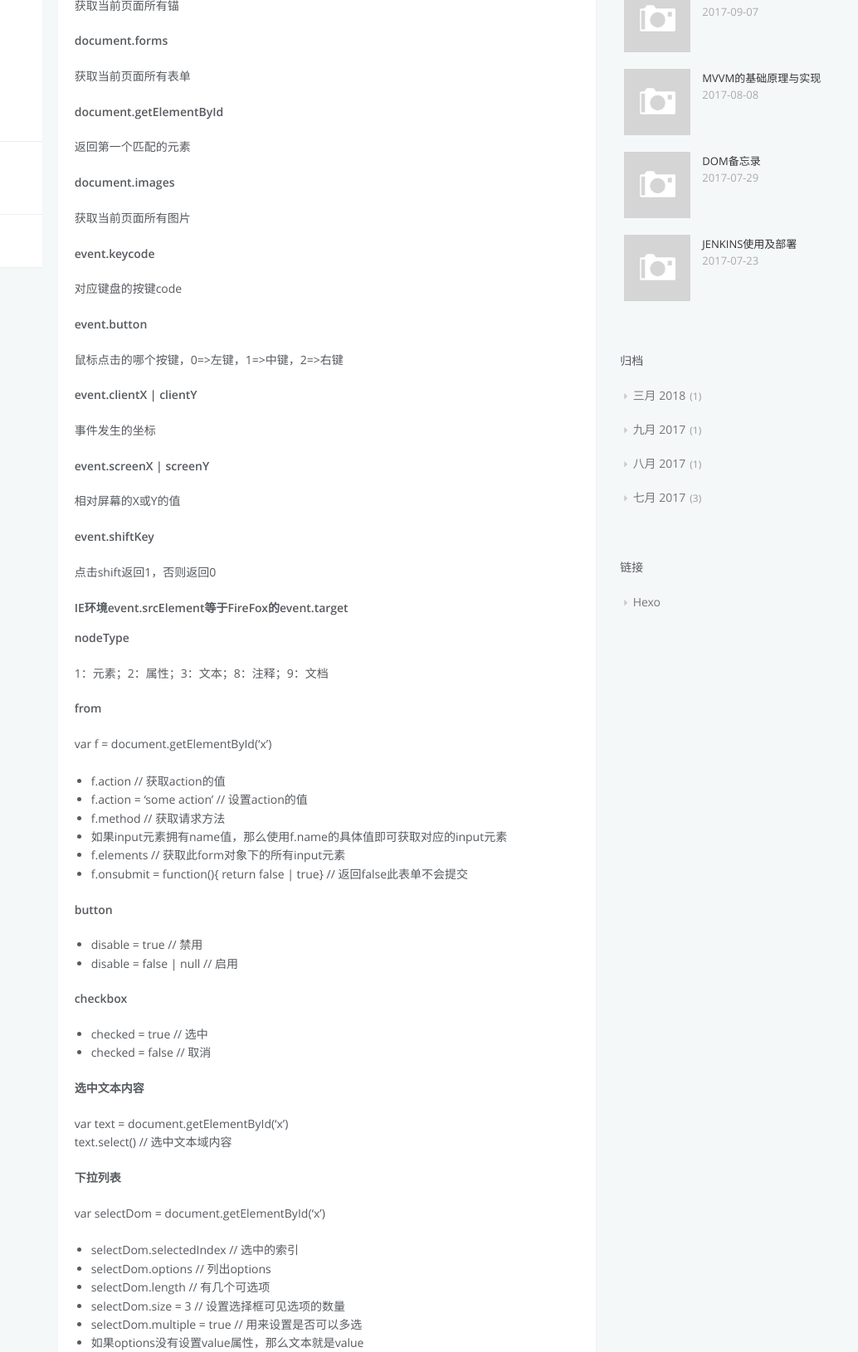
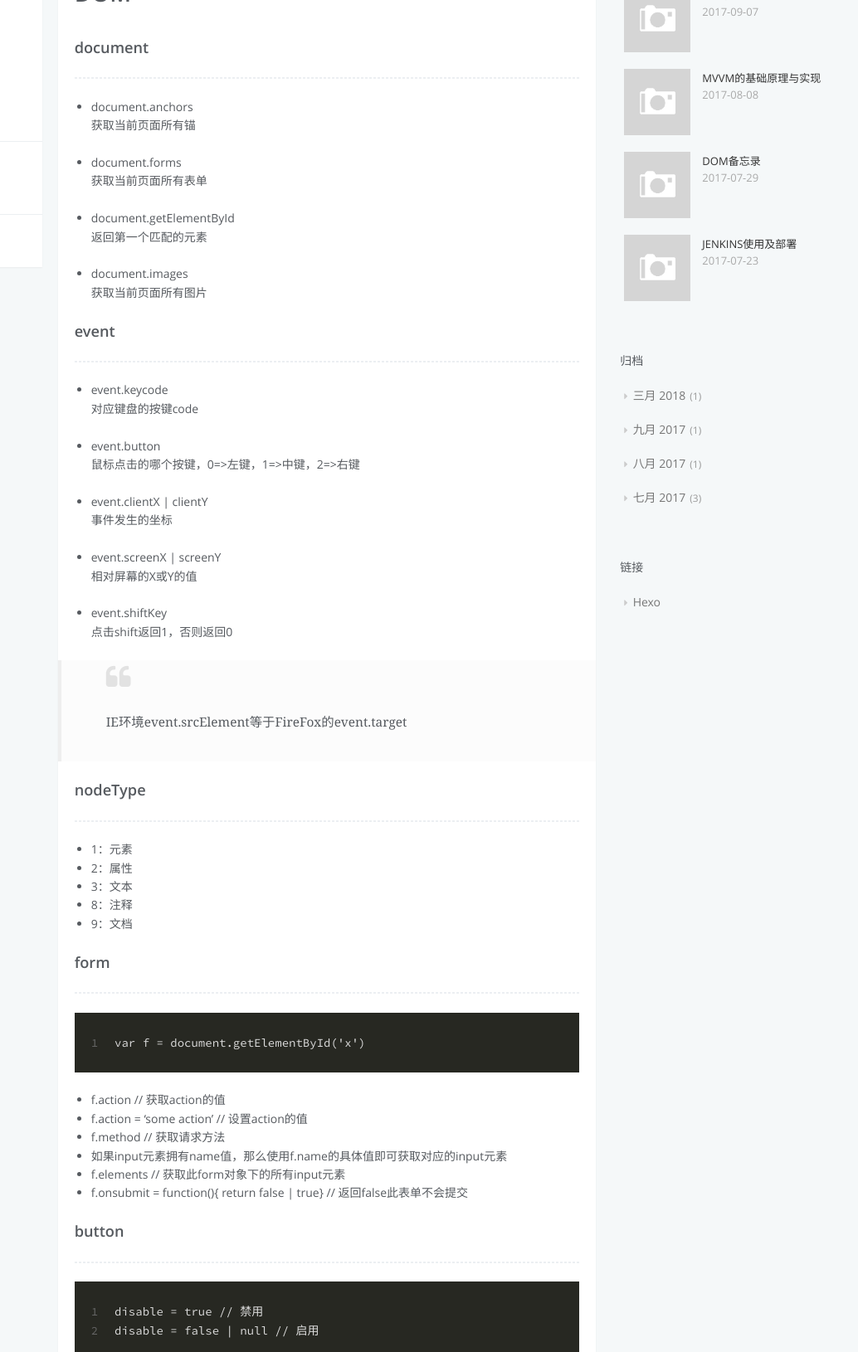
Before and after one commit to llb421270473/MyBlog, a plain HTML site: page 2017/07/29/DOM备忘录/index.html in a window 1280 px wide. Shown: the part 260-1890 px from the top of the page at 83% size, 246-1280 px from the left. Drawn offline with Linux system fonts and the light colour scheme.

Commit message:
Site updated: 2018-08-10 10:15:16

```diff
--- a/2017/07/29/DOM备忘录/index.html
+++ b/2017/07/29/DOM备忘录/index.html
@@ -5,16 +5,16 @@
 
     <title>DOM备忘录 | CalvinLee</title>
     <meta name="viewport" content="width=device-width, initial-scale=1, maximum-scale=1" />
-    <meta name="description" content="document.anchors获取当前页面所有锚 document.forms获取当前页面所有表单 document.getElementById返回第一个匹配的元素 document.images获取当前页面所有图片 event.keycode对应键盘的按键code event.button鼠标点击的哪个按键，0=&amp;gt;左键，1=&amp;gt;中键，2=&amp;gt;右键 event.clientX |">
+    <meta name="description" content="DOMdocument  document.anchors获取当前页面所有锚  document.forms获取当前页面所有表单  document.getElementById返回第一个匹配的元素  document.images获取当前页面所有图片   event  event.keycode对应键盘的按键code  event.button鼠标点击的哪个按键，0=&amp;gt;左键，1=&amp;gt;中">
 <meta property="og:type" content="article">
 <meta property="og:title" content="DOM备忘录">
 <meta property="og:url" content="http://coderdog.duapp.com/2017/07/29/DOM备忘录/index.html">
 <meta property="og:site_name" content="CalvinLee">
-<meta property="og:description" content="document.anchors获取当前页面所有锚 document.forms获取当前页面所有表单 document.getElementById返回第一个匹配的元素 document.images获取当前页面所有图片 event.keycode对应键盘的按键code event.button鼠标点击的哪个按键，0=&amp;gt;左键，1=&amp;gt;中键，2=&amp;gt;右键 event.clientX |">
-<meta property="og:updated_time" content="2017-07-30T15:46:50.000Z">
+<meta property="og:description" content="DOMdocument  document.anchors获取当前页面所有锚  document.forms获取当前页面所有表单  document.getElementById返回第一个匹配的元素  document.images获取当前页面所有图片   event  event.keycode对应键盘的按键code  event.button鼠标点击的哪个按键，0=&amp;gt;左键，1=&amp;gt;中">
+<meta property="og:updated_time" content="2018-08-10T02:08:37.000Z">
 <meta name="twitter:card" content="summary">
 <meta name="twitter:title" content="DOM备忘录">
-<meta name="twitter:description" content="document.anchors获取当前页面所有锚 document.forms获取当前页面所有表单 document.getElementById返回第一个匹配的元素 document.images获取当前页面所有图片 event.keycode对应键盘的按键code event.button鼠标点击的哪个按键，0=&amp;gt;左键，1=&amp;gt;中键，2=&amp;gt;右键 event.clientX |">
+<meta name="twitter:description" content="DOMdocument  document.anchors获取当前页面所有锚  document.forms获取当前页面所有表单  document.getElementById返回第一个匹配的元素  document.images获取当前页面所有图片   event  event.keycode对应键盘的按键code  event.button鼠标点击的哪个按键，0=&amp;gt;左键，1=&amp;gt;中">
 
 
 
@@ -221,17 +221,43 @@ var _hmt = _hmt || [];
         <div class="article-entry" itemprop="articleBody">
 
 
-            <h5 id="document-anchors"><a href="#document-anchors" class="headerlink" title="document.anchors"></a>document.anchors</h5><p>获取当前页面所有锚</p>
-<h5 id="document-forms"><a href="#document-forms" class="headerlink" title="document.forms"></a>document.forms</h5><p>获取当前页面所有表单</p>
-<h5 id="document-getElementById"><a href="#document-getElementById" class="headerlink" title="document.getElementById"></a>document.getElementById</h5><p>返回第一个匹配的元素</p>
-<h5 id="document-images"><a href="#document-images" class="headerlink" title="document.images"></a>document.images</h5><p>获取当前页面所有图片</p>
-<h5 id="event-keycode"><a href="#event-keycode" class="headerlink" title="event.keycode"></a>event.keycode</h5><p>对应键盘的按键code</p>
-<h5 id="event-button"><a href="#event-button" class="headerlink" title="event.button"></a>event.button</h5><p>鼠标点击的哪个按键，0=&gt;左键，1=&gt;中键，2=&gt;右键</p>
-<h5 id="event-clientX-clientY"><a href="#event-clientX-clientY" class="headerlink" title="event.clientX | clientY"></a>event.clientX | clientY</h5><p>事件发生的坐标</p>
-<h5 id="event-screenX-screenY"><a href="#event-screenX-screenY" class="headerlink" title="event.screenX | screenY"></a>event.screenX | screenY</h5><p>相对屏幕的X或Y的值</p>
-<h5 id="event-shiftKey"><a href="#event-shiftKey" class="headerlink" title="event.shiftKey"></a>event.shiftKey</h5><p>点击shift返回1，否则返回0</p>
-<h5 id="IE环境event-srcElement等于FireFox的event-target"><a href="#IE环境event-srcElement等于FireFox的event-target" class="headerlink" title="IE环境event.srcElement等于FireFox的event.target"></a>IE环境event.srcElement等于FireFox的event.target</h5><h5 id="nodeType"><a href="#nodeType" class="headerlink" title="nodeType"></a>nodeType</h5><p>1：元素；2：属性；3：文本；8：注释；9：文档</p>
-<h5 id="from"><a href="#from" class="headerlink" title="from"></a>from</h5><p>var f = document.getElementById(‘x’)</p>
+            <h1 id="DOM"><a href="#DOM" class="headerlink" title="DOM"></a>DOM</h1><h3 id="document"><a href="#document" class="headerlink" title="document"></a>document</h3><hr>
+<ul>
+<li><p>document.anchors<br>获取当前页面所有锚</p>
+</li>
+<li><p>document.forms<br>获取当前页面所有表单</p>
+</li>
+<li><p>document.getElementById<br>返回第一个匹配的元素</p>
+</li>
+<li><p>document.images<br>获取当前页面所有图片</p>
+</li>
+</ul>
+<h3 id="event"><a href="#event" class="headerlink" title="event"></a>event</h3><hr>
+<ul>
+<li><p>event.keycode<br>对应键盘的按键code</p>
+</li>
+<li><p>event.button<br>鼠标点击的哪个按键，0=&gt;左键，1=&gt;中键，2=&gt;右键</p>
+</li>
+<li><p>event.clientX | clientY<br>事件发生的坐标</p>
+</li>
+<li><p>event.screenX | screenY<br>相对屏幕的X或Y的值</p>
+</li>
+<li><p>event.shiftKey<br>点击shift返回1，否则返回0</p>
+</li>
+</ul>
+<blockquote>
+<p>IE环境event.srcElement等于FireFox的event.target</p>
+</blockquote>
+<h3 id="nodeType"><a href="#nodeType" class="headerlink" title="nodeType"></a>nodeType</h3><hr>
+<ul>
+<li>1：元素</li>
+<li>2：属性</li>
+<li>3：文本</li>
+<li>8：注释</li>
+<li>9：文档</li>
+</ul>
+<h3 id="form"><a href="#form" class="headerlink" title="form"></a>form</h3><hr>
+<figure class="highlight plain"><table><tr><td class="gutter"><pre><div class="line">1</div></pre></td><td class="code"><pre><div class="line">var f = document.getElementById(&apos;x&apos;)</div></pre></td></tr></table></figure>
 <ul>
 <li>f.action // 获取action的值</li>
 <li>f.action = ‘some action’ // 设置action的值</li>
@@ -240,16 +266,14 @@ var _hmt = _hmt || [];
 <li>f.elements // 获取此form对象下的所有input元素</li>
 <li>f.onsubmit = function(){ return false | true} // 返回false此表单不会提交</li>
 </ul>
-<h5 id="button"><a href="#button" class="headerlink" title="button"></a>button</h5><ul>
-<li>disable = true // 禁用</li>
-<li>disable = false | null // 启用</li>
-</ul>
-<h5 id="checkbox"><a href="#checkbox" class="headerlink" title="checkbox"></a>checkbox</h5><ul>
-<li>checked = true // 选中</li>
-<li>checked = false // 取消</li>
-</ul>
-<h5 id="选中文本内容"><a href="#选中文本内容" class="headerlink" title="选中文本内容"></a>选中文本内容</h5><p>var text = document.getElementById(‘x’)<br>text.select() // 选中文本域内容</p>
-<h5 id="下拉列表"><a href="#下拉列表" class="headerlink" title="下拉列表"></a>下拉列表</h5><p>var selectDom = document.getElementById(‘x’)</p>
+<h3 id="button"><a href="#button" class="headerlink" title="button"></a>button</h3><hr>
+<figure class="highlight plain"><table><tr><td class="gutter"><pre><div class="line">1</div><div class="line">2</div></pre></td><td class="code"><pre><div class="line">disable = true // 禁用</div><div class="line">disable = false | null // 启用</div></pre></td></tr></table></figure>
+<h3 id="checkbox"><a href="#checkbox" class="headerlink" title="checkbox"></a>checkbox</h3><hr>
+<figure class="highlight plain"><table><tr><td class="gutter"><pre><div class="line">1</div><div class="line">2</div></pre></td><td class="code"><pre><div class="line">checked = true // 选中</div><div class="line">checked = false // 取消</div></pre></td></tr></table></figure>
+<h3 id="选中文本内容"><a href="#选中文本内容" class="headerlink" title="选中文本内容"></a>选中文本内容</h3><hr>
+<figure class="highlight plain"><table><tr><td class="gutter"><pre><div class="line">1</div><div class="line">2</div></pre></td><td class="code"><pre><div class="line">var text = document.getElementById(&apos;x&apos;)</div><div class="line">text.select() // 选中文本域内容</div></pre></td></tr></table></figure>
+<h3 id="下拉列表"><a href="#下拉列表" class="headerlink" title="下拉列表"></a>下拉列表</h3><hr>
+<figure class="highlight plain"><table><tr><td class="gutter"><pre><div class="line">1</div></pre></td><td class="code"><pre><div class="line">var selectDom = document.getElementById(&apos;x&apos;)</div></pre></td></tr></table></figure>
 <ul>
 <li>selectDom.selectedIndex // 选中的索引</li>
 <li>selectDom.options // 列出options</li>
@@ -260,7 +284,8 @@ var _hmt = _hmt || [];
 <li>通过selectDom.remove(index)，移除对应的option</li>
 <li>选中options，设置属性selected=”selected”</li>
 </ul>
-<h5 id="Table"><a href="#Table" class="headerlink" title="Table"></a>Table</h5><p>var t = document.getElementById(‘x’)</p>
+<h3 id="Table"><a href="#Table" class="headerlink" title="Table"></a>Table</h3><hr>
+<figure class="highlight plain"><table><tr><td class="gutter"><pre><div class="line">1</div></pre></td><td class="code"><pre><div class="line">var t = document.getElementById(&apos;x&apos;)</div></pre></td></tr></table></figure>
 <ul>
 <li>cellpadding    单元边沿与其内容之间的空白</li>
 <li>cellspacing 规定单元格之间的空白</li>
@@ -270,7 +295,8 @@ var _hmt = _hmt || [];
 <li>insertRow(index)返回的row对象再执行，insertCell(index)返回cell对象</li>
 <li>td标签使用colspan用来指定单元格横向跨越的列数，rowspan用来指定单元格纵向跨越的行数</li>
 </ul>
-<h5 id="AccessKey元素快捷访问"><a href="#AccessKey元素快捷访问" class="headerlink" title="AccessKey元素快捷访问"></a>AccessKey元素快捷访问</h5><ul>
+<h3 id="AccessKey元素快捷访问"><a href="#AccessKey元素快捷访问" class="headerlink" title="AccessKey元素快捷访问"></a>AccessKey元素快捷访问</h3><hr>
+<ul>
 <li><p>windows</p>
 <figure class="highlight plain"><table><tr><td class="gutter"><pre><div class="line">1</div><div class="line">2</div></pre></td><td class="code"><pre><div class="line">alt + key</div><div class="line">FireFox shift + alt + key</div></pre></td></tr></table></figure>
 </li>
@@ -278,7 +304,8 @@ var _hmt = _hmt || [];
 <figure class="highlight plain"><table><tr><td class="gutter"><pre><div class="line">1</div></pre></td><td class="code"><pre><div class="line">control + option + key</div></pre></td></tr></table></figure>
 </li>
 </ul>
-<h5 id="frameset、frame、iframe"><a href="#frameset、frame、iframe" class="headerlink" title="frameset、frame、iframe"></a>frameset、frame、iframe</h5><ul>
+<h3 id="frameset、frame、iframe"><a href="#frameset、frame、iframe" class="headerlink" title="frameset、frame、iframe"></a>frameset、frame、iframe</h3><hr>
+<ul>
 <li>frameset设置rows=”30%，30%，30%”，每一行占屏幕百分比高度</li>
 <li>frameset设置cols=”30%，30%，30%”，每一行占屏幕百分比宽度</li>
 <li>frame不能脱离frameset使用，但是iframe可以脱离文档使用</li>
@@ -287,12 +314,14 @@ var _hmt = _hmt || [];
 <li>iframe单独使用时有无body标签都可以</li>
 <li>通过src属性来设置框架源</li>
 </ul>
-<h5 id="window"><a href="#window" class="headerlink" title="window"></a>window</h5><ul>
+<h3 id="window"><a href="#window" class="headerlink" title="window"></a>window</h3><hr>
+<ul>
 <li>window.top 顶层窗口，可使用window.top != window.self来判断当前窗口是否是顶层窗口</li>
 <li>window.open(URL,name,specs,replace) 打开窗口，name可填写target值</li>
 <li>window.screen.availWidth | availHeight 屏幕可用宽度或高度</li>
 </ul>
-<h5 id="navigator"><a href="#navigator" class="headerlink" title="navigator"></a>navigator</h5><ul>
+<h3 id="navigator"><a href="#navigator" class="headerlink" title="navigator"></a>navigator</h3><hr>
+<ul>
 <li>appCodeName    浏览器的代码名</li>
 <li>appName    浏览器的名称</li>
 <li>appVersion    浏览器的平台和版本信息</li>
@@ -300,7 +329,8 @@ var _hmt = _hmt || [];
 <li>platform    运行浏览器的操作系统平台</li>
 <li>userAgent    由客户机发送服务器的user-agent 头部的值</li>
 </ul>
-<h5 id="location"><a href="#location" class="headerlink" title="location"></a>location</h5><ul>
+<h3 id="location"><a href="#location" class="headerlink" title="location"></a>location</h3><hr>
+<ul>
 <li>hash    URL的锚部分</li>
 <li>host    URL的主机名和端口</li>
 <li>hostname    URL的主机名</li>
```
Also changed, not shown: 2018/03/27/超轻量模板引擎/index.html (+5 -7 lines), content.json (+1 -1 lines), index.html (+58 -30 lines).
